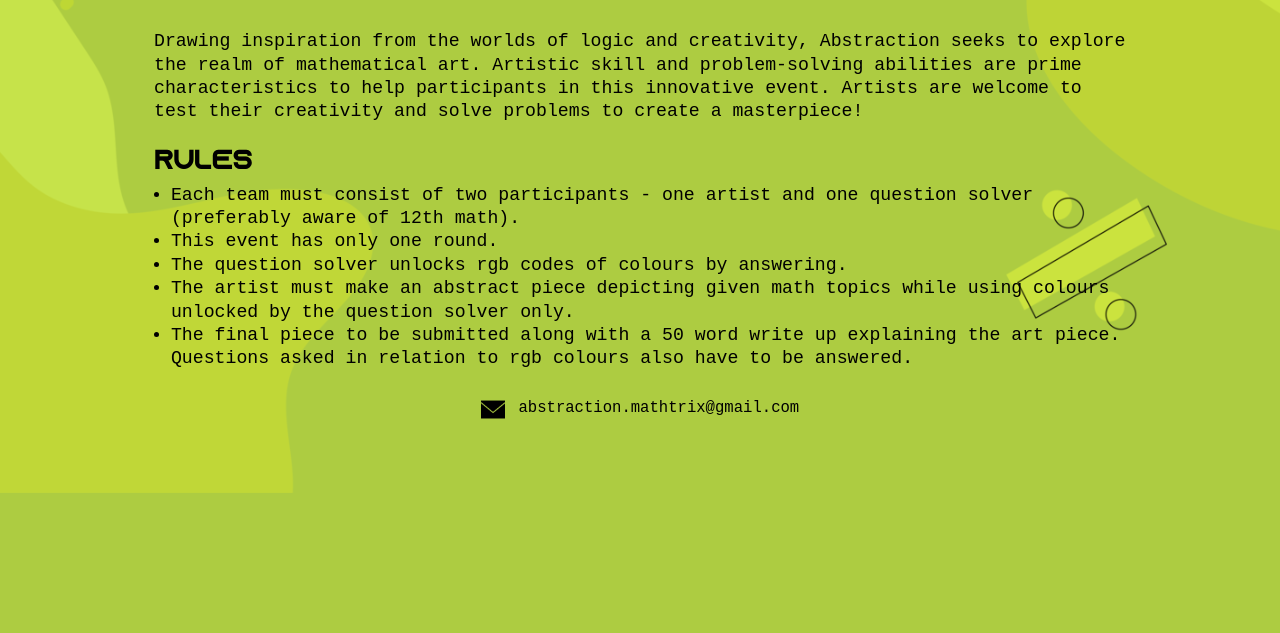
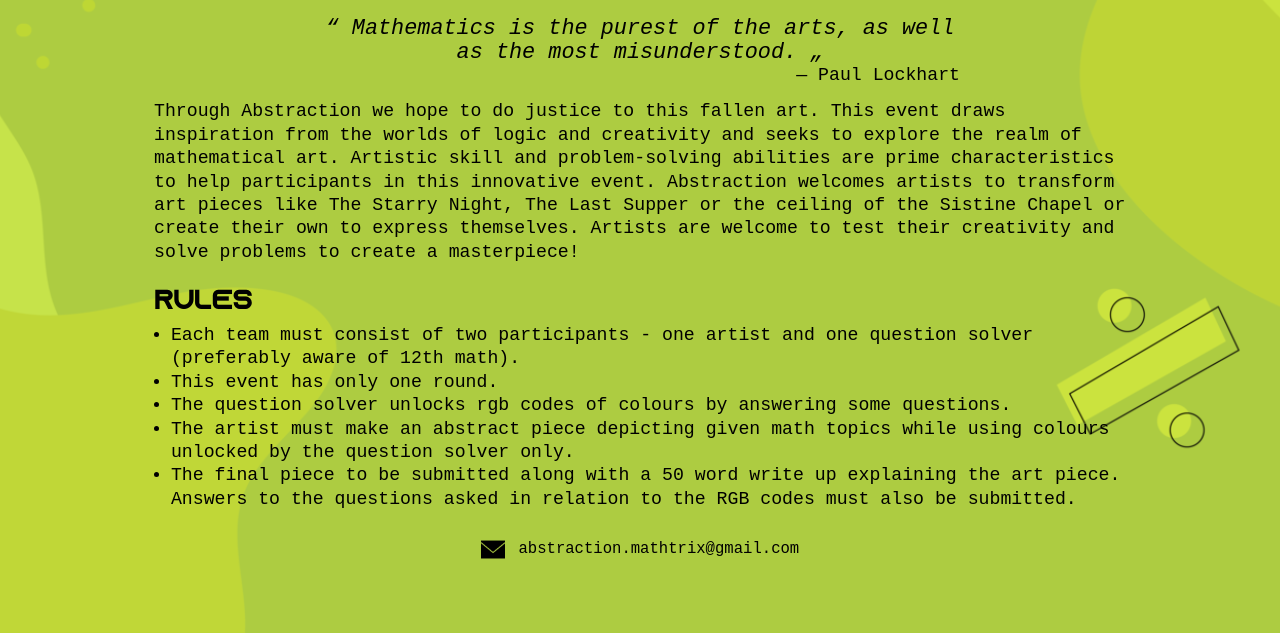
Before and after one commit to Lutetium-Vanadium/mathtrix-website, a plain HTML site: page abstraction.html in a window 1280 px wide. Shown: the part 524-1157 px from the top of the page. Before the commit the page ends 1017 px from the top, so only its background shows below. Drawn offline with Linux system fonts and the light colour scheme.

Commit message:
updated content

```diff
--- a/abstraction.html
+++ b/abstraction.html
@@ -35,12 +35,23 @@
       </header>
 
       <div class="flex-1">
+        <p class="quote-text">
+          <span class="quote">
+            Mathematics is the purest of the arts, as well as the most
+            misunderstood.
+          </span>
+          <span class="author">Paul Lockhart</span>
+        </p>
         <p class="text">
-          Drawing inspiration from the worlds of logic and creativity,
-          Abstraction seeks to explore the realm of mathematical art. Artistic
-          skill and problem-solving abilities are prime characteristics to help
-          participants in this innovative event. Artists are welcome to test
-          their creativity and solve problems to create a masterpiece!
+          Through Abstraction we hope to do justice to this fallen art. This
+          event draws inspiration from the worlds of logic and creativity and
+          seeks to explore the realm of mathematical art. Artistic skill and
+          problem-solving abilities are prime characteristics to help
+          participants in this innovative event. Abstraction welcomes artists to
+          transform art pieces like The Starry Night, The Last Supper or the
+          ceiling of the Sistine Chapel or create their own to express
+          themselves. Artists are welcome to test their creativity and solve
+          problems to create a masterpiece!
         </p>
 
         <div class="rules">
@@ -52,7 +63,8 @@
             </li>
             <li>This event has only one round.</li>
             <li>
-              The question solver unlocks rgb codes of colours by answering.
+              The question solver unlocks rgb codes of colours by answering some
+              questions.
             </li>
             <li>
               The artist must make an abstract piece depicting given math topics
@@ -60,8 +72,8 @@
             </li>
             <li>
               The final piece to be submitted along with a 50 word write up
-              explaining the art piece. Questions asked in relation to rgb
-              colours also have to be answered.
+              explaining the art piece. Answers to the questions asked in
+              relation to the RGB codes must also be submitted.
             </li>
           </ul>
         </div>
--- a/css/event.css
+++ b/css/event.css
@@ -4,6 +4,34 @@ body {
 
 .nav-logo {
   filter: grayscale() brightness(0%);
+}
+
+.quote-text {
+  margin: 0 auto;
+  width: max-content;
+  text-align: right;
+}
+
+.quote-text .quote {
+  display: block;
+  max-width: 50vw;
+  font-style: italic;
+  font-size: 1.2em;
+  text-align: center;
+}
+.quote-text .quote::before {
+  content: "“";
+}
+.quote-text .quote::after {
+  content: "„";
+}
+
+.quote-text .author {
+  display: block;
+  max-width: 50vw;
+}
+.quote-text .author::before {
+  content: "— ";
 }
 
 .list {
```
Also changed, not shown: index.html (+3 -3 lines).
